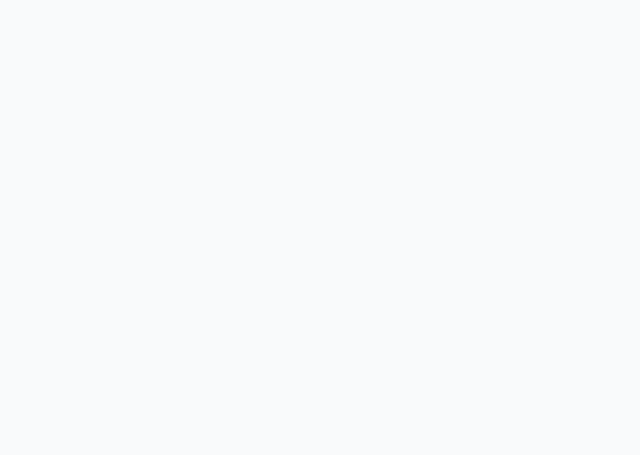
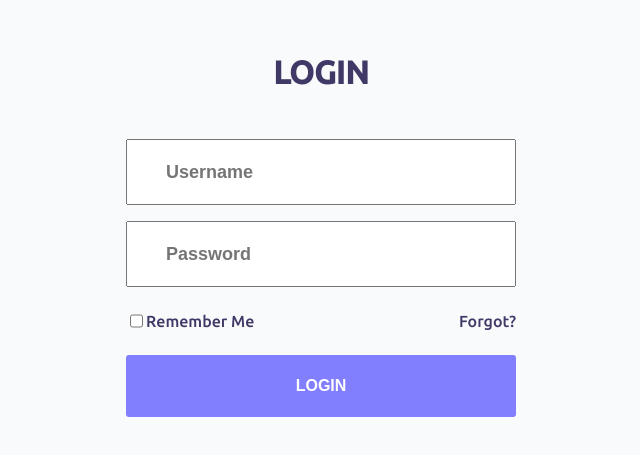
Before and after one commit to githmin/dockhere-frontend, a React (Create React App) app: page / in a window 1280 px wide. Before the commit this address had no page. Shown: the part 167-622 px from the top of the page, without its empty margins (319-959 px from the left). Built offline with nearby package versions, Linux system fonts and the light colour scheme; no server answers.

Commit message:
login rdr implimented

```diff
--- a/src/App.js
+++ b/src/App.js
@@ -9,6 +9,7 @@ function App() {
   return (
     <>
       <Routes>
+        <Route path="/" element={<Login host={host} />} />
         <Route path="/login" element={<Login host={host} />} />
         <Route path="/signup" element={<Signup />} />
         <Route path="/dashboard" element={<Dashboard host={host} />} />
--- a/src/components/Login.jsx
+++ b/src/components/Login.jsx
@@ -1,5 +1,5 @@
 import axios from "axios";
-import React, { useState } from "react";
+import React, { useEffect, useState } from "react";
 import { Link, useNavigate } from "react-router-dom";
 import styled from "styled-components";
 
@@ -71,6 +71,10 @@ const Login = (props) => {
     baseURL: props.host,
   });
 
+  useEffect(() => {
+    instance.get("/verify").then(() => navitage("/dashboard"));
+  });
+
   const handelLogin = () => {
     instance
       .post("/api/auth", {
```
